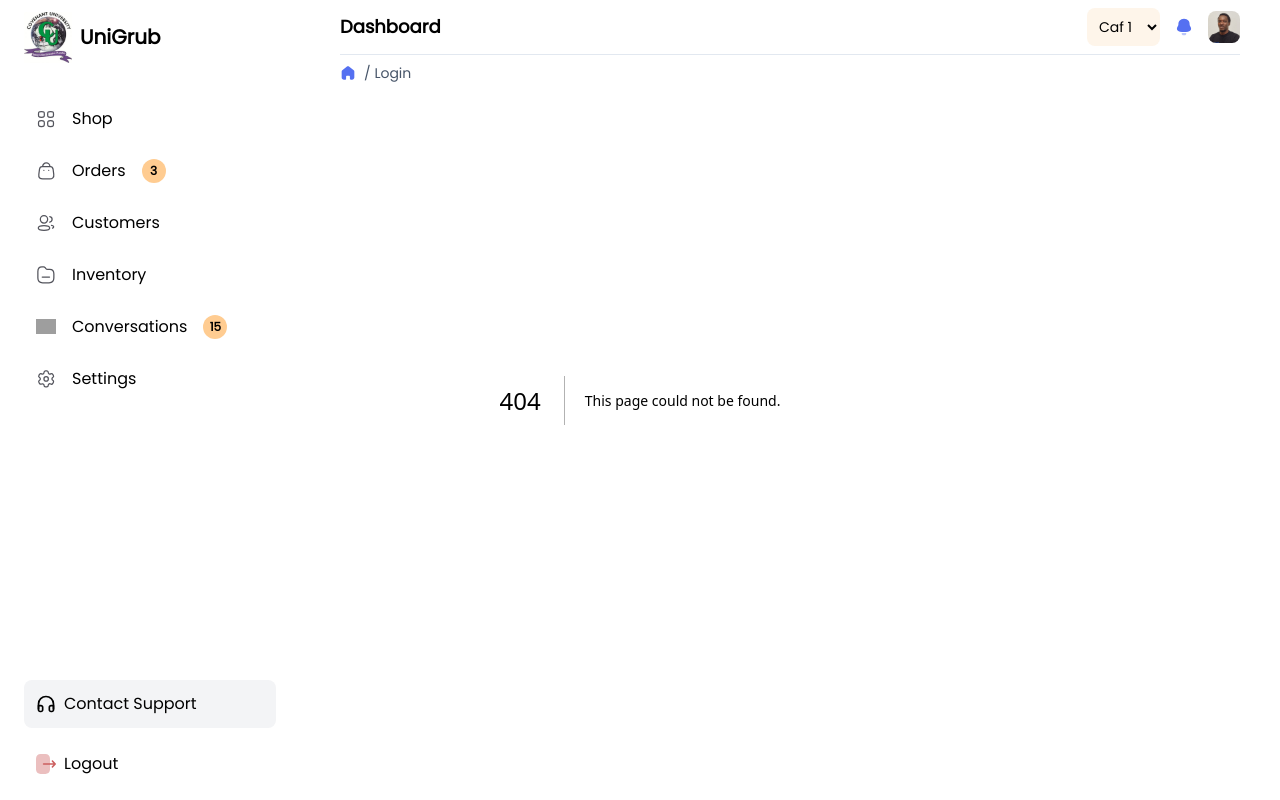
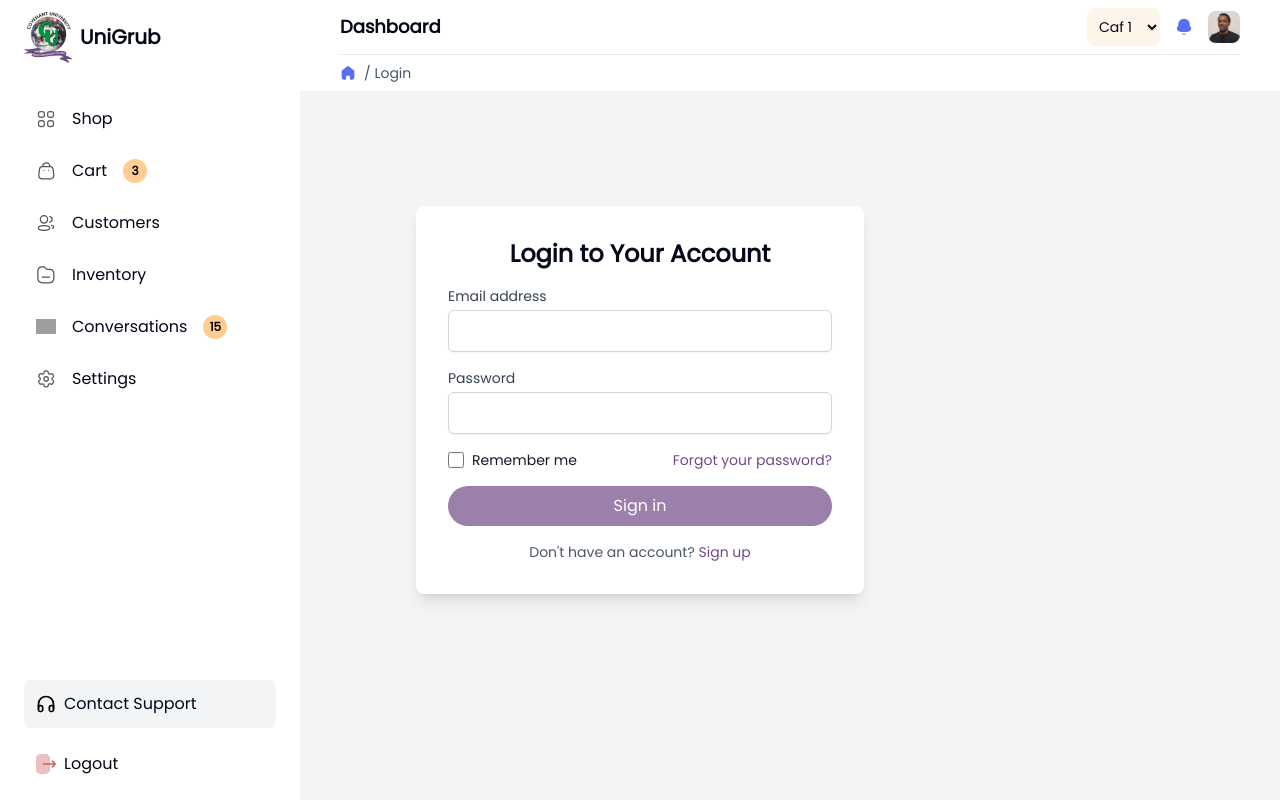
Before and after one commit to RalphFred/metrix, a Next.js app: page /login in a window 1280 px wide. Before the commit this address had no page. Built offline with nearby package versions, Linux system fonts and the light colour scheme; grey boxes are pictures that could not be loaded.

Commit message:
build: worked on the login page

```diff
--- /dev/null
+++ b/app/login/page.tsx
@@ -0,0 +1,9 @@
+import Login from "@/components/Login";
+
+export default function LoginPage(){
+  return(
+    <div>
+      <Login />
+    </div>
+  )
+}
--- /dev/null
+++ b/components/Login.tsx
@@ -0,0 +1,64 @@
+export default function Login() {
+  return (
+    <div className="flex flex-col justify-center items-center min-h-screen bg-gray-100 p-4 lg:p-12 w-full z-50">
+      <div className="flex flex-col items-center w-full max-w-md bg-white rounded-lg shadow-lg p-6 md:p-8">
+        <h2 className="text-2xl font-semibold mb-4">Login to Your Account</h2>
+        <form className="w-full">
+          <div className="mb-4">
+            <label htmlFor="email" className="block text-sm font-medium text-gray-700">
+              Email address
+            </label>
+            <input
+              type="email"
+              id="email"
+              className="mt-1 block w-full p-2 border border-gray-300 rounded-md shadow-sm focus:ring-blue-500 focus:border-blue-500"
+              required
+            />
+          </div>
+          <div className="mb-4">
+            <label htmlFor="password" className="block text-sm font-medium text-gray-700">
+              Password
+            </label>
+            <input
+              type="password"
+              id="password"
+              className="mt-1 block w-full p-2 border border-gray-300 rounded-md shadow-sm focus:ring-blue-500 focus:border-blue-500"
+              required
+            />
+          </div>
+          <div className="mb-4 flex items-center justify-between">
+            <div className="flex items-center">
+              <input
+                type="checkbox"
+                id="remember_me"
+                className="h-4 w-4 text-blue-1 focus:ring-blue-500 border-gray-300 rounded"
+              />
+              <label htmlFor="remember_me" className="ml-2 block text-sm text-gray-900">
+                Remember me
+              </label>
+            </div>
+            <div className="text-sm">
+              <a href="#" className="font-medium text-blue-1 hover:text-blue-1">
+                Forgot your password?
+              </a>
+            </div>
+          </div>
+          <div>
+            <button
+              type="submit"
+              className="w-full bg-blue-2 text-white px-4 py-2 rounded-full hover:bg-blue-1"
+            >
+              Sign in
+            </button>
+          </div>
+        </form>
+        <p className="mt-4 text-sm text-gray-600">
+          Don't have an account?{' '}
+          <a href="#" className="font-medium text-blue-1 hover:text-blue-1">
+            Sign up
+          </a>
+        </p>
+      </div>
+    </div>
+  );
+}
--- a/components/Sidebar.tsx
+++ b/components/Sidebar.tsx
@@ -7,11 +7,13 @@ import { usePathname } from "next/navigation";
 
 export default function Sidebar() {
   const pathname = usePathname();
-  const isDashboard = pathname === '/';
+  const isDashboard = pathname === "/";
 
   return (
     <section
-      className={cn("fixed z-20 left-0 h-screen hidden  px-6 py-3 bg-white lg:flex flex-col justify-between w-[300px]")}
+      className={cn(
+        "fixed z-20 left-0 h-screen hidden  px-6 py-3 bg-white lg:flex flex-col justify-between w-[300px]"
+      )}
     >
       {/* {pathname != "/" ? (
         <>
@@ -222,8 +224,7 @@ export default function Sidebar() {
             />
             <span>Contact Support</span>
           </div>
-
-
+          <Link href="/login">
             <div className="flex items-center p-3 rounded-lg">
               <Image
                 src="/images/logout.svg"
@@ -235,6 +236,7 @@ export default function Sidebar() {
 
               <span className="text-red-1">Logout</span>
             </div>
+          </Link>
         </div>
       </>
     </section>
--- a/constants/index.ts
+++ b/constants/index.ts
@@ -7,8 +7,8 @@ export const sidebarLinks = [
     notifications: '',
   },
   {
-    label: 'Orders',
-    route: '/orders',
+    label: 'Cart',
+    route: '/cart',
     imgUrl: '/images/orders.svg',
     imgUrl2: '/images/orders-mini.svg',
     activeImgUrl: '/images/orders-active.svg',
```
Also changed, not shown: app/cart/page.tsx (renamed from app/orders/page.tsx), 1 other file (tests, documents, lock files or other folders). Lines whose indentation alone changed are shown as unchanged.
